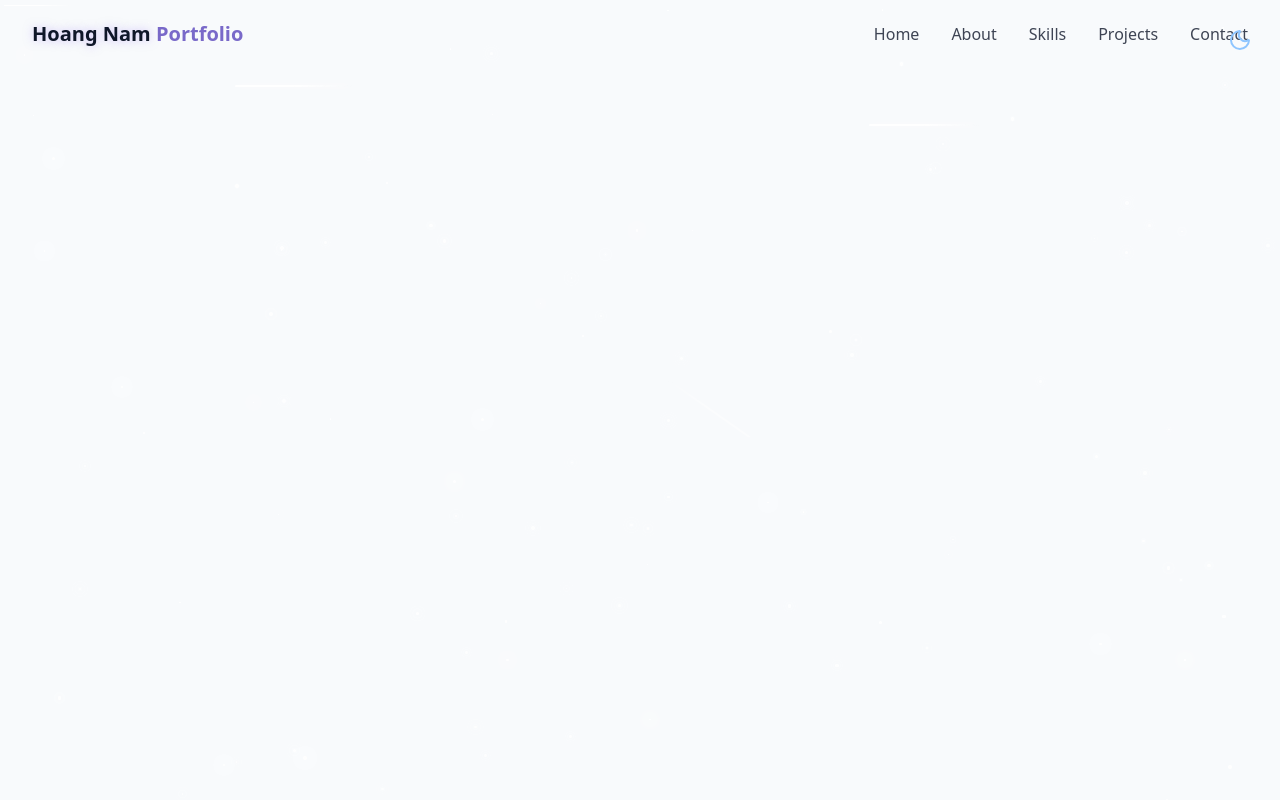
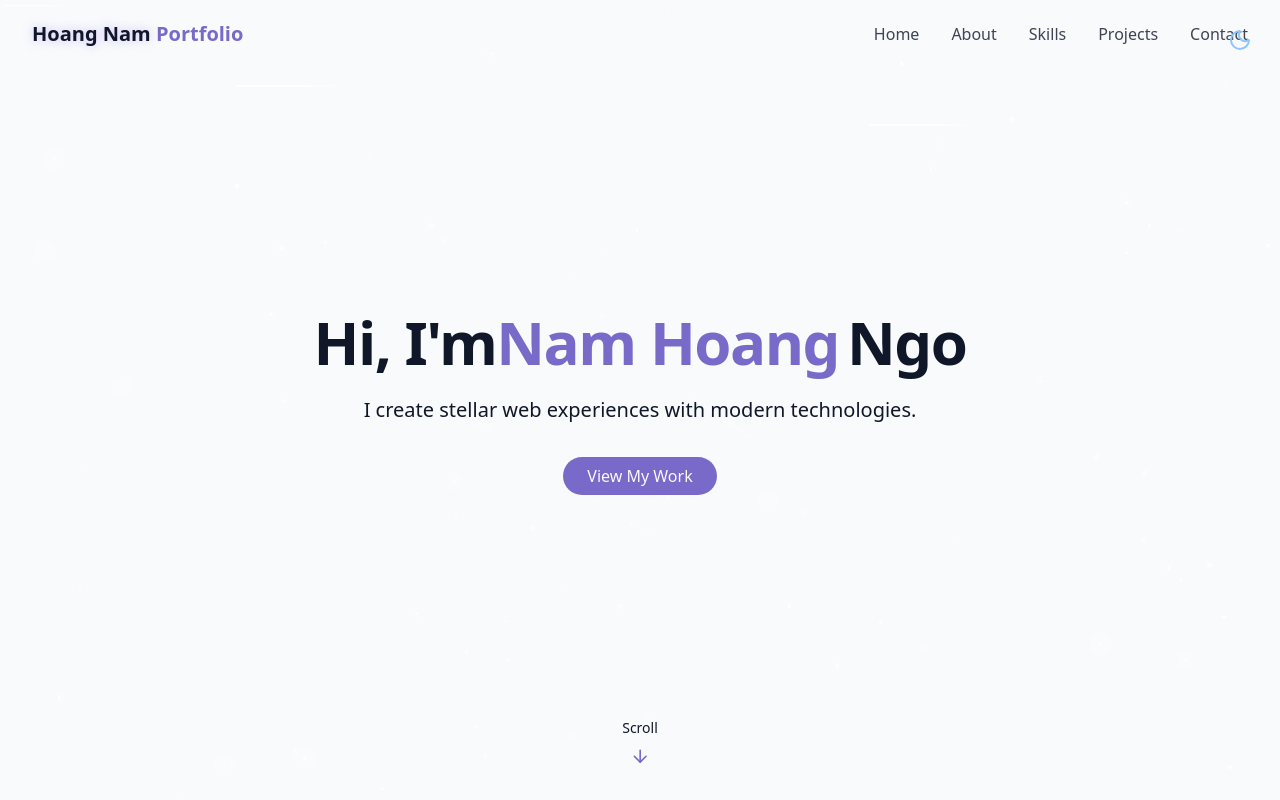
Before and after one commit to WhiteCornFour/ModernPersonalPortfolio, a React (Vite) app: page / in a window 1280 px wide. Built offline with nearby package versions, Linux system fonts and the light colour scheme.

Commit message:
Completed homepage

```diff
--- /dev/null
+++ b/src/components/HeroSection.tsx
@@ -0,0 +1,40 @@
+import { ArrowDown } from "lucide-react";
+
+export const HeroSection = () => {
+  return (
+    <section
+      id="hero"
+      className="relative
+    min-h-screen flex flex-col items-center justify-center px-4"
+    >
+      <div className="container max-w-4xl mx-auto text-center z-10">
+        <div className="space-y-6">
+          <h1 className="text-4xl md:text-6xl font-bold tracking-tight">
+            <span className="opacity-0 animate-fade-in">Hi, I'm</span>
+            <span className="text-primary opacity-0 animate-fade-in-delay-1">
+              Nam Hoang
+            </span>
+            <span className="text-gradient ml-2 opacity-0 animate-fade-in-delay-2">
+              Ngo
+            </span>
+          </h1>
+
+          <p className="text-lg md:text-xl text-muted-foreground max-2-2xl mx-auto opacity-0 animate-fade-in-delay-3">
+            I create stellar web experiences with modern technologies.
+          </p>
+
+          <div className="pt-4 opacity-0 animate-fade-in-delay-4">
+            <a href="#projects" className="cosmic-button">
+              View My Work
+            </a>
+          </div>
+        </div>
+      </div>
+
+      <div className="absolute bottom-8 left-1/2 transform -translate-x-1/2 flex flex-col items-center animate-bounce">
+        <span className="text-sm text-muted-foreground mb-2">Scroll</span>
+        <ArrowDown className="h-5 w-5 text-primary" />
+      </div>
+    </section>
+  );
+};
--- a/src/pages/Home.tsx
+++ b/src/pages/Home.tsx
@@ -1,3 +1,4 @@
+import { HeroSection } from "../components/HeroSection";
 import { Navbar } from "../components/Navbar";
 import { StarBackground } from "../components/StarBackground";
 import { ThemeToggle } from "../components/ThemeToggle";
@@ -12,6 +13,9 @@
       {/* Navbar */}
       <Navbar />
       {/* Main Content */}
+      <main>
+        <HeroSection />
+      </main>
       {/* Footer */}
     </div>
   );
```
